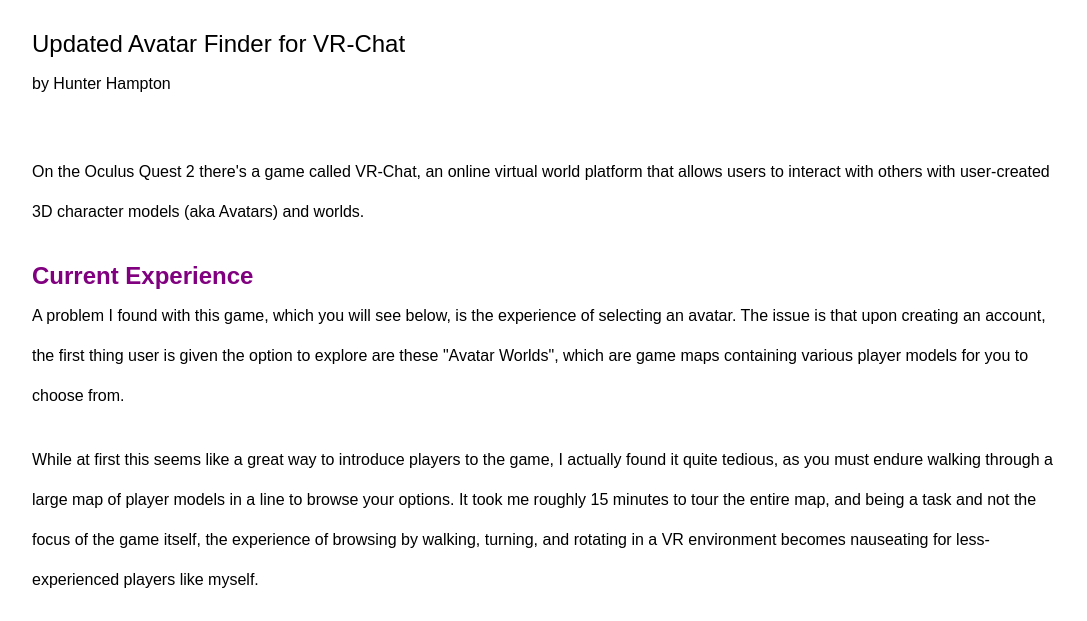
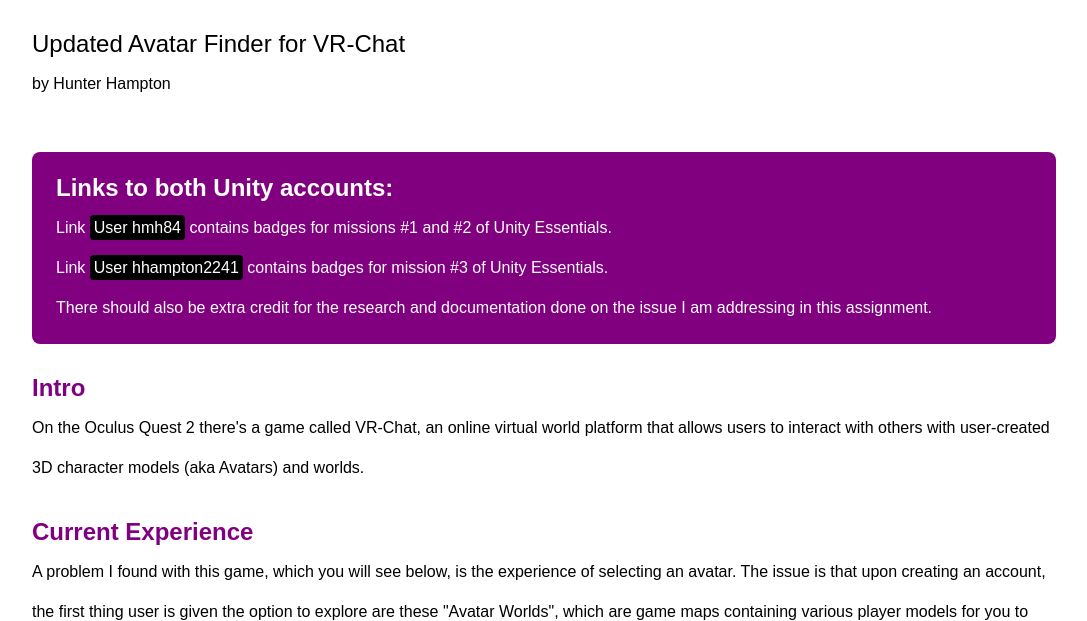
Before and after one commit to hmh84/idm311, a plain HTML site: page hwk01/index.html in a window 1280 px wide. Shown: the top 621 px of the page, without its empty margins (96-1183 px from the left). Drawn offline with Linux system fonts and the light colour scheme.

Commit message:
Added re-submission links

```diff
--- a/hwk01/index.html
+++ b/hwk01/index.html
@@ -17,7 +17,23 @@
         <p>by Hunter Hampton</p>
     </header>
     <main>
+        <section class=highlight>
+            <h2>Links to both Unity accounts:</h2>
+            <p>
+                Link
+                <a href="https://learn.unity.com/u/hunter-ham" target="_blank">User hmh84</a>
+                contains badges for missions #1 and #2 of Unity Essentials.
+            </p>
+            <p>
+                Link
+                <a href="https://learn.unity.com/u/hhampton2241" target="_blank">User hhampton2241</a>
+                contains badges for mission #3 of Unity Essentials.
+            </p>
+            <p>There should also be extra credit for the research and documentation done on the issue I am addressing in
+                this assignment.</p>
+        </section>
         <section>
+            <h2>Intro</h2>
             <p>On the Oculus Quest 2 there's a game called VR-Chat, an online virtual world platform that allows users
                 to interact with others with user-created 3D character models (aka Avatars) and worlds.</p>
         </section>
--- a/hwk01/styles/main.css
+++ b/hwk01/styles/main.css
@@ -46,6 +46,30 @@ section > p {
 
 section:last-of-type {
 	margin-bottom: 0;
+}
+
+section.highlight {
+	background-color: purple;
+	border-radius: 0.5rem;
+	padding: 1rem 1.5rem;
+}
+
+section.highlight > * {
+	margin: 0;
+	color: white;
+}
+
+section.highlight a {
+	background-color: black;
+	text-decoration: none;
+	padding: 0.25rem;
+	border-radius: 0.25rem;
+}
+
+section.highlight a,
+section.highlight a:active,
+section.highlight a:visited {
+	color: white !important;
 }
 
 img {
```
